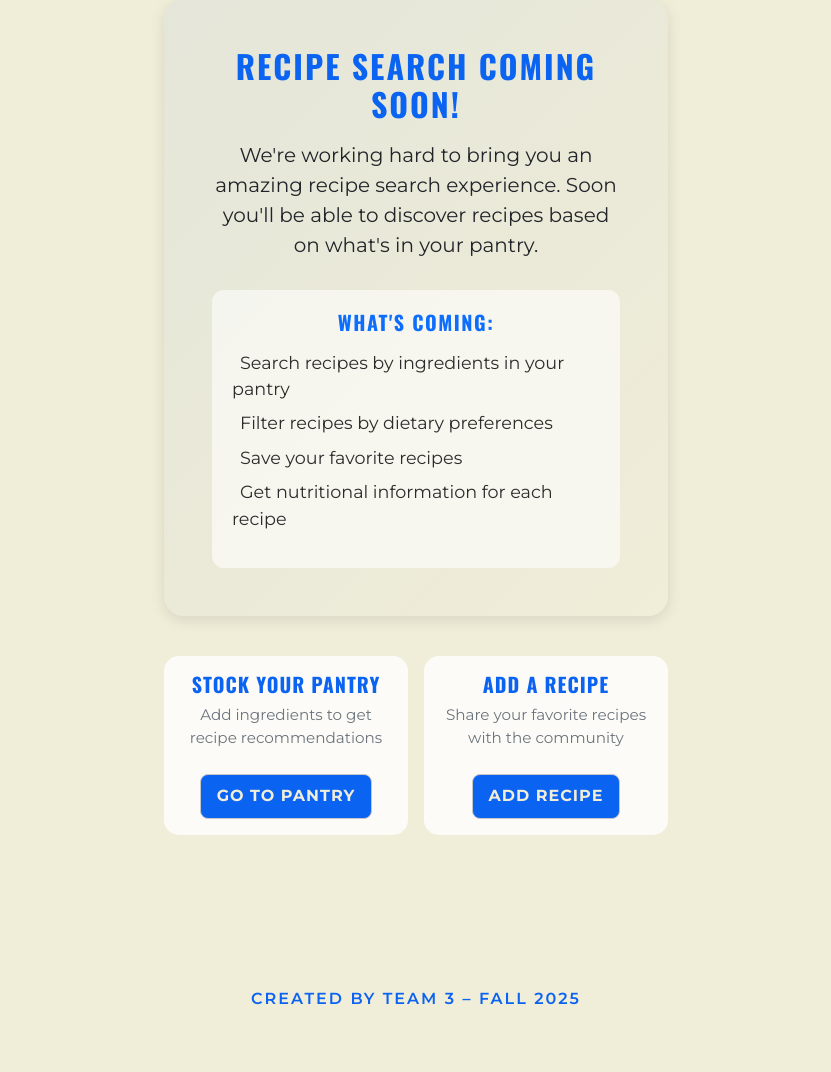
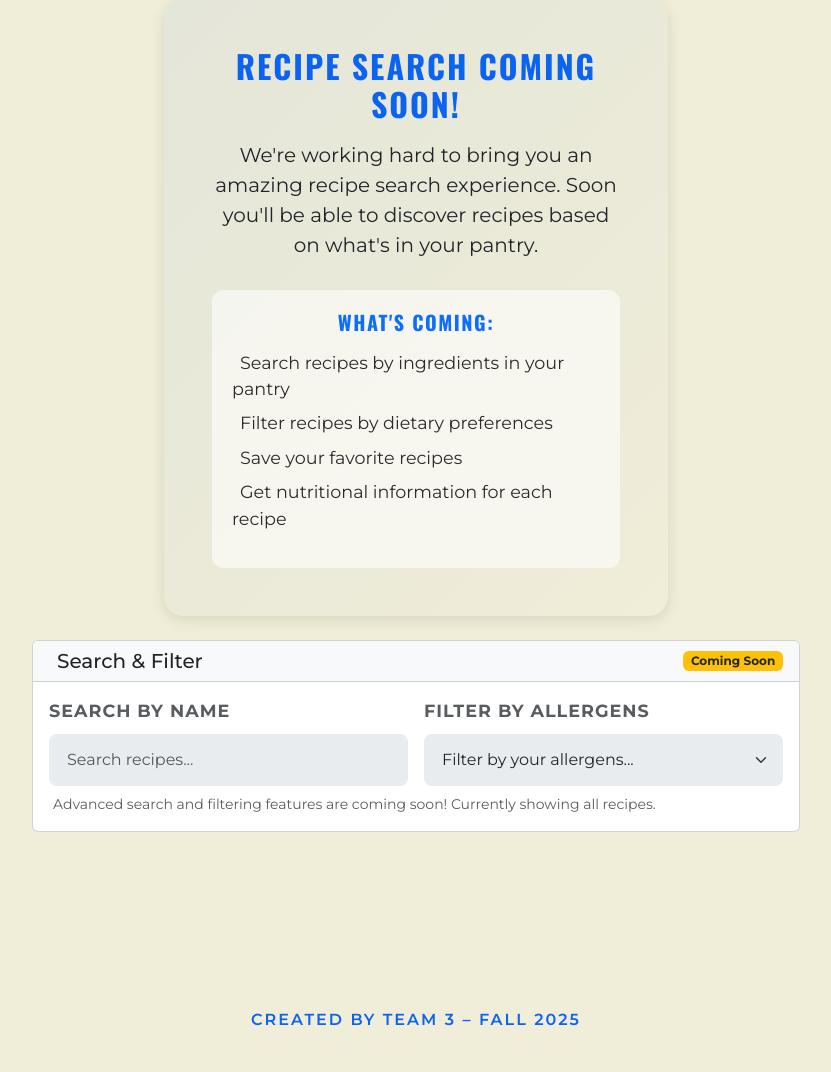
Before and after one commit to mckennaded/Buddy_Crocker_CS4300, a Django app: page /recipe-search/ in a window 1280 px wide. Shown: the part 310-1382 px from the top of the page, without its empty margins (224-1055 px from the left). Before the commit the page ends 1315 px from the top, so only its background shows below. Run offline with Django 5.2, Linux system fonts and the light colour scheme; data that the repository does not hold is empty.

```diff
--- a/Buddy_Crocker/Buddy_Crocker/templates/Buddy_Crocker/add_recipe.html
+++ b/Buddy_Crocker/Buddy_Crocker/templates/Buddy_Crocker/add_recipe.html
@@ -21,6 +21,7 @@
     </div>
   </div>
 
+  {% comment %}
    <!-- Flash messages -->
    {% if messages %}
    <div class="container mb-3">
@@ -31,7 +32,9 @@
        </div>
      {% endfor %}
    </div>
- {% endif %}
+   {% endif %}
+  {% endcomment %}
+
 
   <!-- Form Card -->
   <div class="row justify-content-center">
--- a/Buddy_Crocker/Buddy_Crocker/templates/Buddy_Crocker/recipe-search.html
+++ b/Buddy_Crocker/Buddy_Crocker/templates/Buddy_Crocker/recipe-search.html
@@ -13,7 +13,7 @@
   </div>
 
   <!-- Coming Soon Card -->
-  <div class="row justify-content-center">
+  <div class="row justify-content-center" style="margin-bottom: 1.5rem;">
     <div class="col-lg-8 col-md-10">
       <div class="card text-center coming-soon-card">
         <div class="card-body p-5">
@@ -46,19 +46,110 @@
           </div>
         </div>
       </div>
+    </div>
+  </div>
 
-      <!-- Quick Actions -->
-      <div class="row mt-4 g-3">
+  <!-- Filter Section (Coming Soon) -->
+  <div class="row mb-4">
+    <div class="col-12">
+      <div class="card">
+        <div class="card-header bg-light">
+          <div class="d-flex justify-content-between align-items-center">
+            <h5 class="mb-0">
+              <i class="bi bi-funnel me-2"></i>Search & Filter
+            </h5>
+            <span class="badge bg-warning text-dark">Coming Soon</span>
+          </div>
+        </div>
+        <div class="card-body">
+          <div class="row g-3">
             <div class="col-md-6">
-          <div class="card quick-action-card">
-            <div class="card-body text-center">
-              <i class="bi bi-basket2 text-primary display-6 mb-3"></i>
-              <h5 class="card-title">Stock Your Pantry</h5>
-              <p class="card-text">Add ingredients to get recipe recommendations</p>
-              <a href="{% url 'pantry' %}" class="btn btn-custom mt-2">Go to Pantry</a>
+              <label class="form-label text-muted">Search by Name</label>
+              <input type="text" class="form-control" placeholder="Search recipes..." disabled>
+            </div>
+            <div class="col-md-6">
+              <label class="form-label text-muted">Filter by Allergens</label>
+              <select class="form-select" disabled>
+                <option>Filter by your allergens...</option>
+              </select>
+            </div>
+          </div>
+          <small class="text-muted mt-2 d-block">
+            <i class="bi bi-lightbulb me-1"></i>
+            Advanced search and filtering features are coming soon! Currently showing all recipes.
+          </small>
         </div>
       </div>
     </div>
+  </div>
+
+  <!-- Recipes Grid -->
+  {% if recipes %}
+    <div class="row mb-4">
+      <div class="col-12">
+        <h3 class="h4 mb-3">
+          <i class="bi bi-grid-3x3-gap me-2"></i>All Recipes
+        </h3>
+      </div>
+    </div>
+
+    <div class="row row-cols-1 row-cols-md-2 row-cols-lg-3 g-4 mb-4">
+      {% for recipe in recipes %}
+        <div class="col">
+          <div class="card h-100 recipe-card">
+            <div class="card-body d-flex flex-column">
+              <!-- Recipe Title -->
+              <h5 class="card-title">{{ recipe.title }}</h5>
+
+              <!-- Recipe Meta Info -->
+              <div class="mb-3">
+                <small class="text-muted">
+                  <i class="bi bi-person-circle me-1"></i>
+                  by {{ recipe.author.username }}
+                </small>
+              </div>
+
+              <!-- Recipe Stats -->
+              <div class="d-flex gap-2 mb-3 flex-wrap">
+                <span class="badge bg-light text-dark">
+                  <i class="bi bi-egg-fried me-1"></i>
+                  {{ recipe.ingredients.count }} ingredient{{ recipe.ingredients.count|pluralize }}
+                </span>
+
+                {% with recipe_allergens=recipe.get_allergens %}
+                  {% if recipe_allergens.exists %}
+                    <span class="badge bg-warning text-dark" title="Contains allergens">
+                      <i class="bi bi-exclamation-triangle me-1"></i>
+                      {{ recipe_allergens.count }} allergen{{ recipe_allergens.count|pluralize }}
+                    </span>
+                  {% else %}
+                    <span class="badge bg-success" title="No common allergens">
+                      <i class="bi bi-check-circle me-1"></i>
+                      Allergen-friendly
+                    </span>
+                  {% endif %}
+                {% endwith %}
+              </div>
+
+              <!-- Recipe Instructions Preview -->
+              <p class="card-text text-muted small mb-3">
+                {{ recipe.instructions|truncatewords:15 }}
+              </p>
+
+              <!-- View Recipe Button -->
+              <div class="mt-auto">
+                <a href="{% url 'recipe-detail' recipe.pk %}" class="btn btn-custom w-100">
+                  <i class="bi bi-eye me-2"></i>View Recipe
+                </a>
+              </div>
+            </div>
+          </div>
+        </div>
+      {% endfor %}
+    </div>
+
+    <!-- Quick Actions -->
+    <div class="row justify-content-center">
       <div class="col-md-6">
         <div class="card quick-action-card">
           <div class="card-body text-center">
@@ -70,6 +161,5 @@
         </div>
       </div>
     </div>
-    </div>
-  </div>
+  {% endif %}
 {% endblock %}
```
Also changed, not shown: Buddy_Crocker/Buddy_Crocker/templates/Buddy_Crocker/recipe_detail.html (+0 -14 lines). Lines whose indentation alone changed are shown as unchanged.
